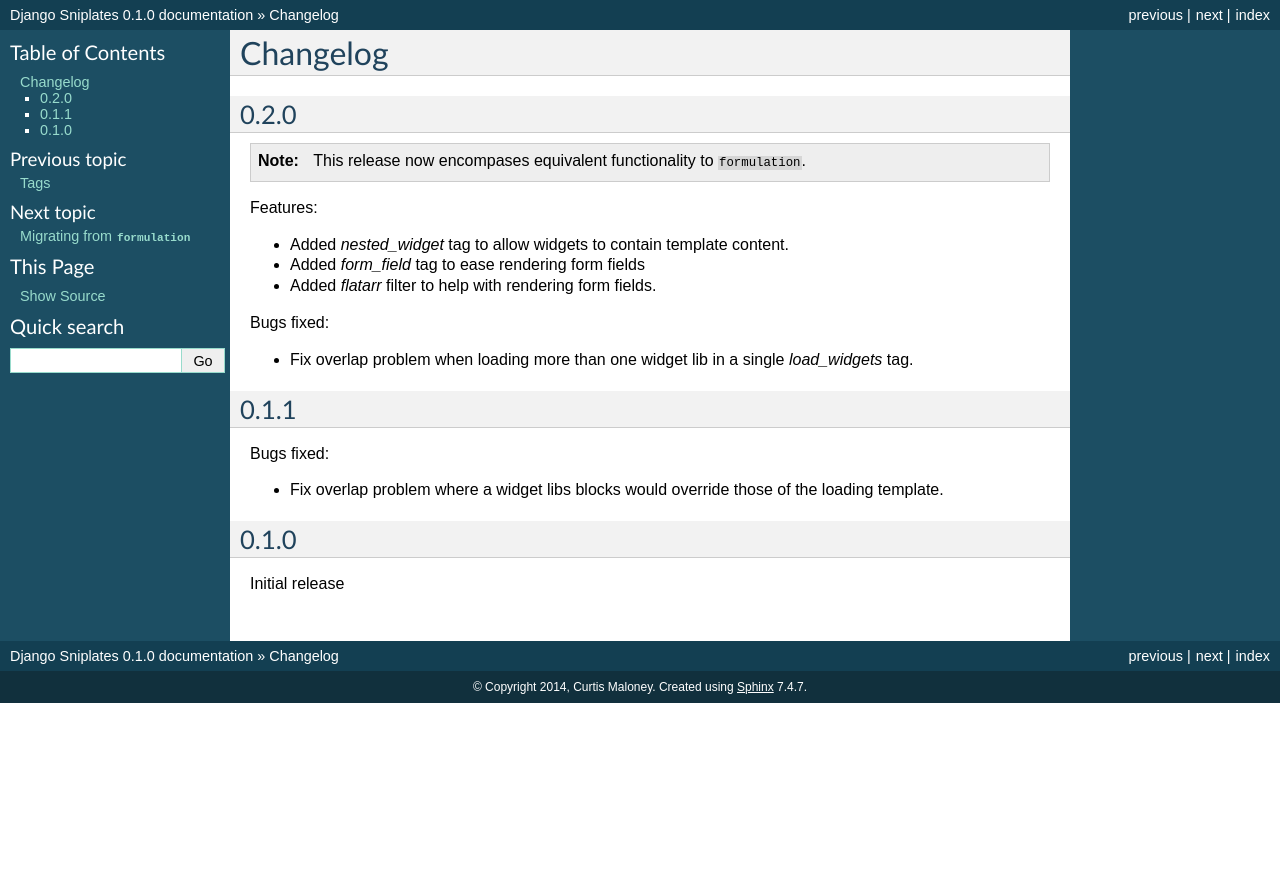
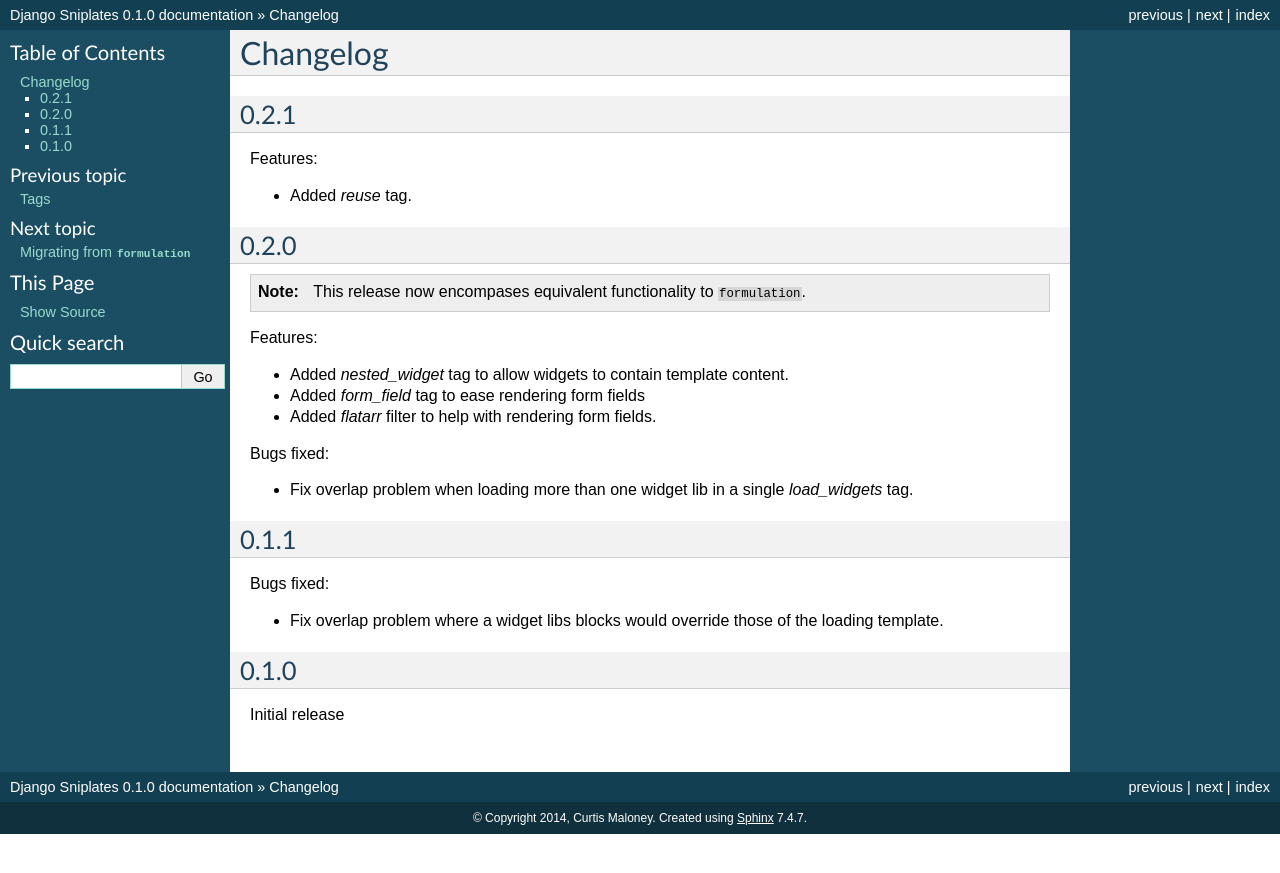
Before and after one commit to funkybob/django-sniplates, a Sphinx documentation site: the page built from docs/changelog.rst, in a window 1280 px wide. Shown: the top 873 px of the page. Built offline with Sphinx 7.4.7, drawn with Linux system fonts in a browser that asks for light colours.

Commit message:
Update changelog

```diff
--- a/docs/changelog.rst
+++ b/docs/changelog.rst
@@ -1,6 +1,13 @@
 =========
 Changelog
 =========
+
+0.2.1
+-----
+
+Features:
+
+- Added `reuse` tag.
 
 0.2.0
 -----
```
